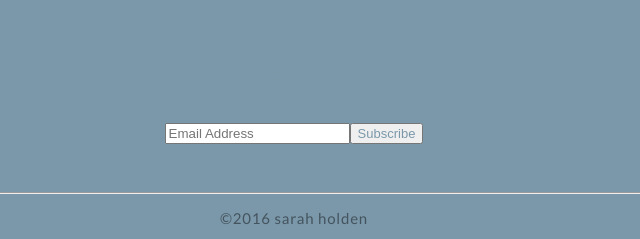
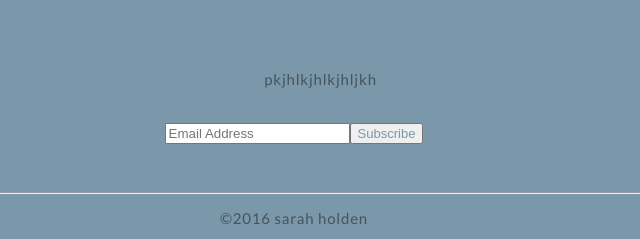
Before and after one commit to makarousse/homework, a plain HTML site: page monument_lab_starter/index.html in a window 1280 px wide. Shown: the part 3245-3484 px from the top of the page, 346-986 px from the left. Drawn offline with Linux system fonts and the light colour scheme.

Commit message:
footer updates

```diff
--- a/monument_lab_starter/index.html
+++ b/monument_lab_starter/index.html
@@ -173,7 +173,7 @@ INSERT IMAGE: gallery_6.jpg
 				<i class="fab fa-instagram"></i>
 			</a>
 
-
+			pkjhlkjhlkjhljkh
 
 
 
```
